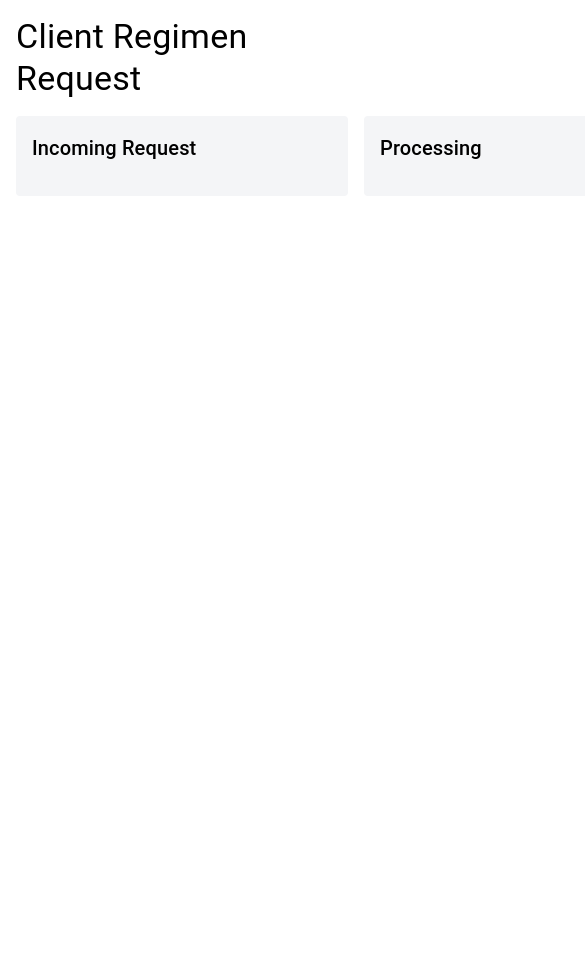
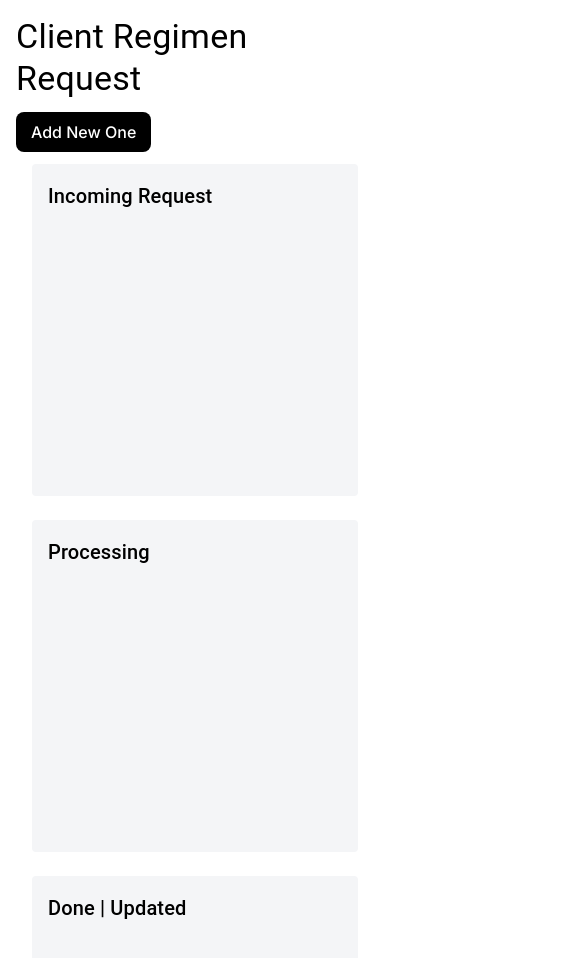
Before and after one commit to rahmanshifur/drag-and-drop, a Next.js app: page /board in a window 390 px wide. Shown: the top 958 px of the page, 585 px wide, since content can reach past the window. Before the commit the page ends 844 px from the top, so only its background shows below. Built offline with nearby package versions, Linux system fonts and the light colour scheme.

Commit message:
fixed issues drag-and-drop section are responsive both device and and like there is a link for creating a new form

```diff
--- a/src/app/board/page.jsx
+++ b/src/app/board/page.jsx
@@ -1,5 +1,6 @@
 "use client";
 
+import PrimaryBtnLink from "@/components/ui/PrimaryBtnLink";
 import { Box, Typography } from "@mui/material";
 import { useDispatch, useSelector } from "react-redux";
 import DragAndDropContainer from "../../components/DragAndDropContainer";
@@ -55,9 +56,14 @@ const DragAndDropPage = () => {
 
   return (
     <Box sx={{ padding: "16px" }}>
-      <Typography variant="h4" sx={{ marginBottom: "16px" }}>
-        Client Regimen Request
-      </Typography>
+      <Box sx={{ marginLeft: { lg: '90px', sx: '0px' } }}>
+        <Typography variant="h4" sx={{ marginBottom: "16px" }}>
+          Client Regimen Request
+        </Typography>
+        <Box sx={{ margin: '22px 0px' }} >
+          <PrimaryBtnLink text={'Add New One'} href={'/'} />
+        </Box>
+      </Box>
       <DragAndDropContainer columns={layout} onDragEnd={handleDragEnd} />
     </Box>
   );
--- a/src/components/DragAndDropContainer.jsx
+++ b/src/components/DragAndDropContainer.jsx
@@ -1,14 +1,14 @@
-import { Box, Paper, Typography } from "@mui/material";
+import { Box, Container, Grid, Paper, Typography } from "@mui/material";
 import { DragDropContext, Draggable, Droppable } from "react-beautiful-dnd";
 
 const DragAndDropContainer = ({ columns, onDragEnd }) => {
   return (
+    <Container>
       <DragDropContext onDragEnd={onDragEnd}>
-      <Box
-        sx={{ display: "flex", gap: "16px", justifyContent: "space-between" }}
-      >
+        <Grid container spacing={{ xs: 3, lg: 4 }}>
           {columns.map((column) => (
-          <Droppable key={String(column.id)} droppableId={String(column.id)}>
+            <Grid item xs={12} md={4} key={String(column.id)}>
+              <Droppable droppableId={String(column.id)}>
                 {(provided) => (
                   <Box
                     {...provided.droppableProps}
@@ -17,8 +17,7 @@ const DragAndDropContainer = ({ columns, onDragEnd }) => {
                       background: "#f4f5f7",
                       padding: "16px",
                       borderRadius: "4px",
-                  minWidth: "300px",
-                  maxWidth: "300px",
+                      minHeight: "300px", // Ensure there's some height for dropping items
                     }}
                   >
                     <Typography variant="h6" sx={{ marginBottom: "16px" }}>
@@ -41,7 +40,7 @@ const DragAndDropContainer = ({ columns, onDragEnd }) => {
                               backgroundColor: snapshot.isDragging
                                 ? "lightblue"
                                 : "white",
-                          userSelect: "none", // Prevent text selection
+                              userSelect: "none",
                               border: snapshot.isDragging
                                 ? "2px solid #007bff"
                                 : "none",
@@ -57,9 +56,11 @@ const DragAndDropContainer = ({ columns, onDragEnd }) => {
                   </Box>
                 )}
               </Droppable>
+            </Grid>
           ))}
-      </Box>
+        </Grid>
       </DragDropContext>
+    </Container>
   );
 };
 
--- a/src/components/ui/PrimaryBtnLink.jsx
+++ b/src/components/ui/PrimaryBtnLink.jsx
@@ -28,4 +28,5 @@ const ButtonStyle = styled(Link)(({ props: sx, theme }) => ({
   color: "#fff",
   borderRadius: "8px",
   padding: "10px 15px",
+  margin: "10px 0px"
 }));
```
Lines whose indentation alone changed are shown as unchanged.
